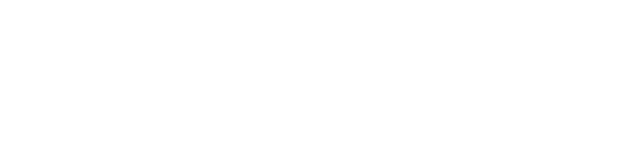
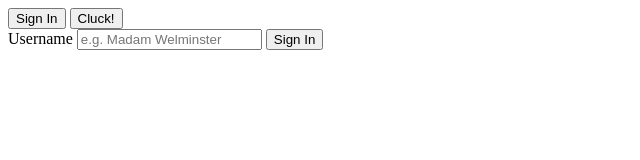
Before and after one commit to rmkasendwa/quiz-1, a website: page public/index.html in a window 1280 px wide. Shown: the whole page, without its empty margins (0-640 px from the left). Drawn offline with Linux system fonts and the light colour scheme.

Commit message:
Wireframe

```diff
--- a/public/index.html
+++ b/public/index.html
@@ -1,10 +1,26 @@
 <!DOCTYPE html>
 <html lang="en">
+
 <head>
 	<meta charset="UTF-8">
 	<title>Document</title>
+	<link rel="stylesheet" href="/css/styles.css">
 </head>
+
 <body>
+	<div class="sign-in-container">
+		<header>
+			<button>Sign In</button>
+			<button>Cluck!</button>
+		</header>
+		<section>
+			<div class="form">
+				<label for="username-field">Username</label>
+				<input type="text" class="form-control" placeholder="e.g. Madam Welminster">
+				<button>Sign In</button>
+			</div>
+		</section>
+	</div>
+</body>
 
-</body>
 </html>
```
Also changed, not shown: 1 other file.
